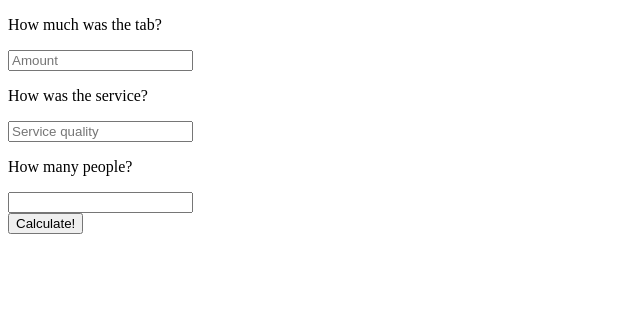
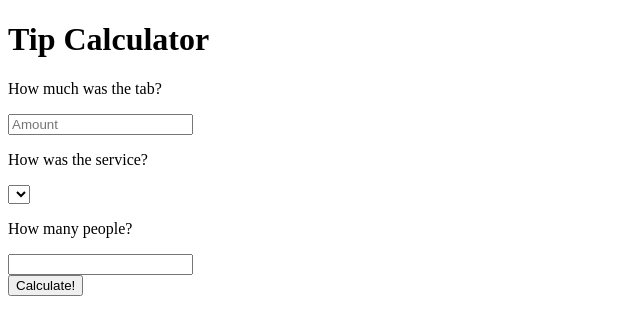
Before and after one commit to skmmks/tip_calc, a plain HTML site: page index.html in a window 1280 px wide. Shown: the whole page, without its empty margins (0-640 px from the left). Drawn offline with Linux system fonts and the light colour scheme.

Commit message:
add header to application delete service quality input add service quality dropdown menu

```diff
--- a/index.html
+++ b/index.html
@@ -9,16 +9,15 @@
   </head>
   <body>
     <div class="container">
+      <h1>Tip Calculator</h1>
       <div id="calculator">
         <form>
           <p>How much was the tab?</p>
           <input id="totalBill" type="text" placeholder="Amount" />
           <p>How was the service?</p>
-          <input
-            id="serviceQuality"
-            type="text"
-            placeholder="Service quality"
-          />
+          <p>
+            <select id="serviceQuality"></select>
+          </p>
           <p>How many people?</p>
           <input id="totalPeople" type="number" />
           <div><button type="button" id="calculate">Calculate!</button></div>
```
